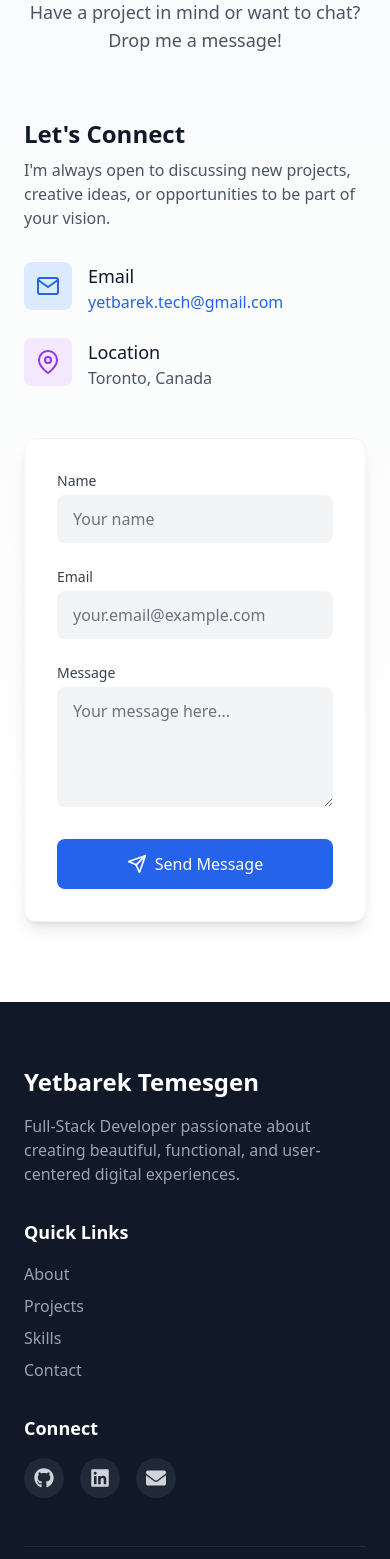
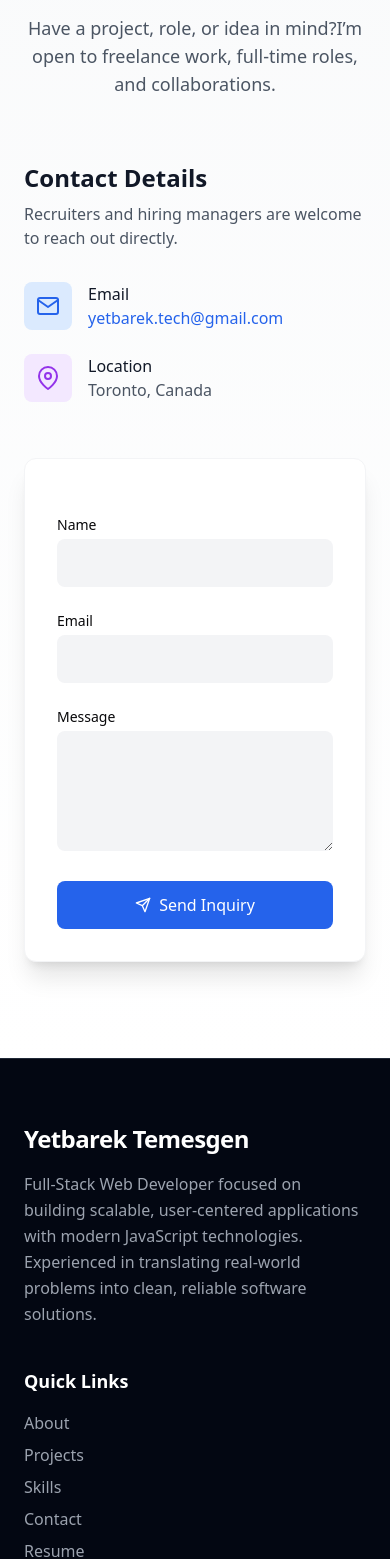
Before and after one commit to yetty8/portfolio-website, a Next.js app: page / in a window 390 px wide. Shown: the part 9212-10771 px from the top of the page. Built offline with nearby package versions, Linux system fonts and the light colour scheme.

Commit message:
Update Footer and ContactForm components with new styling and functionality

```diff
--- a/app/components/Footer.tsx
+++ b/app/components/Footer.tsx
@@ -1,64 +1,93 @@
 "use client";
 
-import { FaGithub, FaLinkedin, FaEnvelope, FaTwitter } from 'react-icons/fa';
-import { motion } from 'framer-motion';
-import Link from 'next/link';
+import Link from "next/link";
+import { motion } from "framer-motion";
+import { FaGithub, FaLinkedin, FaEnvelope, FaFilePdf } from "react-icons/fa";
 
 const socialLinks = [
   {
-    name: 'GitHub',
-    url: 'https://github.com/yetty8',
+    name: "GitHub",
+    url: "https://github.com/yetty8",
     icon: <FaGithub className="w-5 h-5" />,
   },
   {
-    name: 'LinkedIn',
-    url: 'https://www.linkedin.com/in/yetbarek-temesgen/',
+    name: "LinkedIn",
+    url: "https://www.linkedin.com/in/yetbarek-temesgen/",
     icon: <FaLinkedin className="w-5 h-5" />,
   },
   {
-    name: 'Email',
-    url: 'mailto:yetbarek.tech@gmail.com',
+    name: "Email",
+    url: "mailto:yetbarek.tech@gmail.com",
     icon: <FaEnvelope className="w-5 h-5" />,
   },
-
+  {
+    name: "Resume",
+    url: "/Yetbarek-Resume-v2.pdf",
+    icon: <FaFilePdf className="w-5 h-5" />,
+  },
 ];
 
-const Footer = () => {
+export default function Footer() {
   const currentYear = new Date().getFullYear();
 
   return (
-    <footer className="bg-gray-900 text-white pt-16 pb-8">
-      <div className="container px-6 mx-auto">
-        <div className="grid grid-cols-1 md:grid-cols-4 gap-8 mb-12">
-          <div className="col-span-1 md:col-span-2">
-            <h3 className="text-2xl font-bold mb-4">Yetbarek Temesgen</h3>
-            <p className="text-gray-400 max-w-md">
-              Full-Stack Developer passionate about creating beautiful, functional, and user-centered digital experiences.
+    <footer className="bg-gray-950 text-white border-t border-gray-800">
+      <div className="container mx-auto px-6 pt-16 pb-8">
+        <div className="grid grid-cols-1 md:grid-cols-4 gap-10 mb-12">
+          {/* Brand / About */}
+          <div className="md:col-span-2">
+            <h3 className="text-2xl font-bold tracking-tight mb-4">
+              Yetbarek Temesgen
+            </h3>
+            <p className="text-gray-400 max-w-md leading-relaxed">
+              Full-Stack Web Developer focused on building scalable,
+              user-centered applications with modern JavaScript technologies.
+              Experienced in translating real-world problems into clean,
+              reliable software solutions.
             </p>
           </div>
 
+          {/* Quick Links */}
           <div>
             <h4 className="text-lg font-semibold mb-4">Quick Links</h4>
             <ul className="space-y-2">
-              <li><Link href="#about" className="text-gray-400 hover:text-white transition-colors">About</Link></li>
-              <li><Link href="#projects" className="text-gray-400 hover:text-white transition-colors">Projects</Link></li>
-              <li><Link href="#skills" className="text-gray-400 hover:text-white transition-colors">Skills</Link></li>
-              <li><Link href="#contact" className="text-gray-400 hover:text-white transition-colors">Contact</Link></li>
+              {[
+                { label: "About", href: "#about" },
+                { label: "Projects", href: "#projects" },
+                { label: "Skills", href: "#skills" },
+                { label: "Contact", href: "#contact" },
+                { label: "Resume", href: "/Yetbarek-Resume-v2.pdf" },
+              ].map((link) => (
+                <li key={link.label}>
+                  <Link
+                    href={link.href}
+                    target={link.label === "Resume" ? "_blank" : undefined}
+                    className="text-gray-400 hover:text-white transition-colors focus:outline-none focus:text-white"
+                  >
+                    {link.label}
+                  </Link>
+                </li>
+              ))}
             </ul>
           </div>
 
+          {/* Social / Connect */}
           <div>
             <h4 className="text-lg font-semibold mb-4">Connect</h4>
-            <div className="flex space-x-4">
-              {socialLinks.map((social, index) => (
+            <div className="flex flex-wrap gap-4">
+              {socialLinks.map((social) => (
                 <motion.a
                   key={social.name}
                   href={social.url}
                   target="_blank"
                   rel="noopener noreferrer"
-                  whileHover={{ y: -3 }}
-                  className="w-10 h-10 rounded-full bg-gray-800 flex items-center justify-center text-gray-300 hover:text-white hover:bg-blue-600 transition-colors"
+                  whileHover={{ y: -3, scale: 1.05 }}
+                  whileTap={{ scale: 0.95 }}
                   aria-label={social.name}
+                  className="w-10 h-10 rounded-full bg-gray-800 flex items-center justify-center
+                             text-gray-300 hover:text-white
+                             hover:bg-gradient-to-br hover:from-blue-600 hover:to-indigo-600
+                             transition-colors focus:outline-none"
                 >
                   {social.icon}
                 </motion.a>
@@ -67,22 +96,28 @@ const Footer = () => {
           </div>
         </div>
 
-        <div className="border-t border-gray-800 pt-8 flex flex-col md:flex-row justify-between items-center">
-          <p className="text-gray-400 text-sm">
-            &copy; {currentYear} Yetbarek Temesgen. All rights reserved.
+        {/* Bottom Bar */}
+        <div className="border-t border-gray-800 pt-6 flex flex-col md:flex-row justify-between items-center gap-4">
+          <p className="text-gray-500 text-sm text-center md:text-left">
+            © {currentYear} Yetbarek Temesgen. Built with Next.js & Tailwind CSS.
           </p>
-          <div className="flex space-x-6 mt-4 md:mt-0">
-            <Link href="/privacy" className="text-gray-400 hover:text-white text-sm transition-colors">
-              Privacy Policy
+
+          <div className="flex gap-6">
+            <Link
+              href="/privacy"
+              className="text-gray-500 hover:text-white text-sm transition-colors"
+            >
+              Privacy
             </Link>
-            <Link href="/terms" className="text-gray-400 hover:text-white text-sm transition-colors">
-              Terms of Service
+            <Link
+              href="/terms"
+              className="text-gray-500 hover:text-white text-sm transition-colors"
+            >
+              Terms
             </Link>
           </div>
         </div>
       </div>
     </footer>
   );
-};
-
-export default Footer;
+}
--- a/app/sections/ContactForm.tsx
+++ b/app/sections/ContactForm.tsx
@@ -2,39 +2,61 @@
 
 import { useState } from "react";
 import { motion } from "framer-motion";
-import { FiMail, FiMapPin, FiSend, FiCheckCircle, FiXCircle } from "react-icons/fi";
+import {
+  FiMail,
+  FiMapPin,
+  FiSend,
+  FiCheckCircle,
+  FiXCircle,
+} from "react-icons/fi";
+
+type Status = "idle" | "sending" | "success" | "error";
 
 const ContactForm = () => {
   const [formData, setFormData] = useState({
     name: "",
     email: "",
     message: "",
+    company: "", // honeypot
   });
+
   const [errors, setErrors] = useState<Record<string, string>>({});
-  const [status, setStatus] = useState<"idle" | "sending" | "success" | "error">("idle");
+  const [status, setStatus] = useState<Status>("idle");
 
   const validate = () => {
     const newErrors: Record<string, string> = {};
+
     if (!formData.name.trim()) newErrors.name = "Name is required";
+
     if (!formData.email.trim()) {
       newErrors.email = "Email is required";
     } else if (!/^[^\s@]+@[^\s@]+\.[^\s@]+$/.test(formData.email)) {
-      newErrors.email = "Please enter a valid email";
+      newErrors.email = "Please enter a valid email address";
     }
-    if (!formData.message.trim()) newErrors.message = "Message is required";
+
+    if (!formData.message.trim())
+      newErrors.message = "Message is required";
+
     return newErrors;
   };
 
-  const handleChange = (e: React.ChangeEvent<HTMLInputElement | HTMLTextAreaElement>) => {
+  const handleChange = (
+    e: React.ChangeEvent<HTMLInputElement | HTMLTextAreaElement>
+  ) => {
     const { name, value } = e.target;
-    setFormData(prev => ({ ...prev, [name]: value }));
+    setFormData((prev) => ({ ...prev, [name]: value }));
+
     if (errors[name]) {
-      setErrors(prev => ({ ...prev, [name]: "" }));
+      setErrors((prev) => ({ ...prev, [name]: "" }));
     }
   };
 
   const handleSubmit = async (e: React.FormEvent) => {
     e.preventDefault();
+
+    // Honeypot check
+    if (formData.company) return;
+
     const validationErrors = validate();
     if (Object.keys(validationErrors).length > 0) {
       setErrors(validationErrors);
@@ -44,52 +66,54 @@ const ContactForm = () => {
     setStatus("sending");
 
     try {
-      const response = await fetch('/api/send', {
-        method: 'POST',
-        headers: {
-          'Content-Type': 'application/json',
-        },
+      const res = await fetch("/api/send", {
+        method: "POST",
+        headers: { "Content-Type": "application/json" },
         body: JSON.stringify({
           name: formData.name,
           email: formData.email,
           message: formData.message,
-          subject: `New Contact from ${formData.name}`
+          subject: `New Portfolio Contact — ${formData.name}`,
         }),
       });
 
-      if (response.ok) {
+      if (!res.ok) throw new Error();
+
       setStatus("success");
-        setFormData({ name: "", email: "", message: "" });
-        setTimeout(() => setStatus("idle"), 5000);
-      } else {
-        throw new Error('Failed to send message');
-      }
-    } catch (error) {
-      console.error('Error:', error);
+      setFormData({ name: "", email: "", message: "", company: "" });
+      setTimeout(() => setStatus("idle"), 6000);
+    } catch {
       setStatus("error");
     }
   };
 
   return (
-    <section id="contact" className="py-20 bg-gradient-to-b from-gray-50 to-white dark:from-gray-900 dark:to-gray-800">
-      <div className="container px-6 mx-auto max-w-7xl">
+    <section
+      id="contact"
+      className="py-24 bg-gradient-to-b from-gray-50 to-white dark:from-gray-900 dark:to-gray-800"
+    >
+      <div className="max-w-7xl mx-auto px-6">
         <motion.div
           initial={{ opacity: 0, y: 20 }}
           whileInView={{ opacity: 1, y: 0 }}
           viewport={{ once: true }}
-          transition={{ duration: 0.5 }}
+          transition={{ duration: 0.6 }}
           className="max-w-4xl mx-auto"
         >
+          {/* Header */}
           <div className="text-center">
-            <h2 className="text-4xl font-bold tracking-tight bg-clip-text text-transparent bg-gradient-to-r from-blue-600 to-cyan-500 sm:text-5xl">
-              Get In Touch
+            <h2 className="text-4xl sm:text-5xl font-bold tracking-tight bg-gradient-to-r from-blue-600 to-cyan-500 bg-clip-text text-transparent">
+              Let’s Work Together
             </h2>
             <p className="mt-4 text-lg text-gray-600 dark:text-gray-300">
-              Have a project in mind or want to chat? Drop me a message!
+              Have a project, role, or idea in mind?
+              <br className="hidden sm:block" />
+              I’m open to freelance work, full-time roles, and collaborations.
             </p>
           </div>
 
-          <div className="grid gap-12 mt-16 md:grid-cols-2">
+          <div className="grid gap-14 mt-16 md:grid-cols-2">
+            {/* Info */}
             <motion.div
               initial={{ opacity: 0, x: -20 }}
               whileInView={{ opacity: 1, x: 0 }}
@@ -98,171 +122,147 @@ const ContactForm = () => {
               className="space-y-8"
             >
               <div>
-                <h3 className="text-2xl font-bold text-gray-900 dark:text-white">Let's Connect</h3>
+                <h3 className="text-2xl font-semibold text-gray-900 dark:text-white">
+                  Contact Details
+                </h3>
                 <p className="mt-2 text-gray-600 dark:text-gray-300">
-                  I'm always open to discussing new projects, creative ideas, or opportunities to be part of your vision.
+                  Recruiters and hiring managers are welcome to reach out directly.
                 </p>
               </div>
 
               <div className="space-y-6">
-                <div className="flex items-start space-x-4">
-                  <div className="flex items-center justify-center flex-shrink-0 w-12 h-12 rounded-lg bg-blue-100 dark:bg-blue-900/50 text-blue-600 dark:text-blue-400">
+                <div className="flex items-start gap-4">
+                  <div className="w-12 h-12 flex items-center justify-center rounded-lg bg-blue-100 dark:bg-blue-900/40 text-blue-600 dark:text-blue-400">
                     <FiMail className="w-6 h-6" />
                   </div>
                   <div>
-                    <h4 className="text-lg font-medium text-gray-900 dark:text-white">Email</h4>
+                    <p className="font-medium text-gray-900 dark:text-white">
+                      Email
+                    </p>
                     <a
                       href="mailto:yetbarek.tech@gmail.com"
-                      className="text-blue-600 transition-colors hover:text-blue-700 dark:text-blue-400 dark:hover:text-blue-300"
+                      className="text-blue-600 hover:underline dark:text-blue-400"
                     >
                       yetbarek.tech@gmail.com
                     </a>
                   </div>
                 </div>
 
-                <div className="flex items-start space-x-4">
-                  <div className="flex items-center justify-center flex-shrink-0 w-12 h-12 rounded-lg bg-purple-100 dark:bg-purple-900/50 text-purple-600 dark:text-purple-400">
+                <div className="flex items-start gap-4">
+                  <div className="w-12 h-12 flex items-center justify-center rounded-lg bg-purple-100 dark:bg-purple-900/40 text-purple-600 dark:text-purple-400">
                     <FiMapPin className="w-6 h-6" />
                   </div>
                   <div>
-                    <h4 className="text-lg font-medium text-gray-900 dark:text-white">Location</h4>
-                    <p className="text-gray-600 dark:text-gray-300">Toronto, Canada</p>
+                    <p className="font-medium text-gray-900 dark:text-white">
+                      Location
+                    </p>
+                    <p className="text-gray-600 dark:text-gray-300">
+                      Toronto, Canada
+                    </p>
                   </div>
                 </div>
               </div>
             </motion.div>
 
+            {/* Form */}
             <motion.div
               initial={{ opacity: 0, x: 20 }}
               whileInView={{ opacity: 1, x: 0 }}
               viewport={{ once: true }}
               transition={{ delay: 0.4 }}
-              className="relative"
             >
-              <div className="p-8 bg-white rounded-xl shadow-lg dark:bg-gray-800/50 backdrop-blur-sm border border-gray-100 dark:border-gray-700/50">
+              <div className="p-8 rounded-xl bg-white dark:bg-gray-800/60 shadow-xl border border-gray-100 dark:border-gray-700/50">
                 {status === "success" ? (
                   <div className="text-center">
-                    <div className="inline-flex items-center justify-center w-16 h-16 mx-auto mb-4 rounded-full bg-green-100 dark:bg-green-900/30">
-                      <FiCheckCircle className="w-8 h-8 text-green-600 dark:text-green-400" />
-                    </div>
-                    <h3 className="mb-2 text-2xl font-bold text-gray-900 dark:text-white">
-                      Message Sent!
+                    <FiCheckCircle className="w-14 h-14 mx-auto text-green-500 mb-4" />
+                    <h3 className="text-2xl font-semibold mb-2">
+                      Message Sent
                     </h3>
                     <p className="text-gray-600 dark:text-gray-300">
-                      Thank you for reaching out. I'll get back to you soon!
+                      Thanks for reaching out — I’ll respond shortly.
                     </p>
                   </div>
                 ) : status === "error" ? (
                   <div className="text-center">
-                    <div className="inline-flex items-center justify-center w-16 h-16 mx-auto mb-4 rounded-full bg-red-100 dark:bg-red-900/30">
-                      <FiXCircle className="w-8 h-8 text-red-600 dark:text-red-400" />
-                    </div>
-                    <h3 className="mb-2 text-2xl font-bold text-gray-900 dark:text-white">
-                      Oops!
+                    <FiXCircle className="w-14 h-14 mx-auto text-red-500 mb-4" />
+                    <h3 className="text-2xl font-semibold mb-2">
+                      Something went wrong
                     </h3>
-                    <p className="mb-6 text-gray-600 dark:text-gray-300">
-                      Something went wrong. Please try again later.
+                    <p className="text-gray-600 dark:text-gray-300 mb-6">
+                      Please try again or contact me directly via email.
                     </p>
                     <button
                       onClick={() => setStatus("idle")}
-                      className="px-6 py-2 font-medium text-white transition-colors bg-blue-600 rounded-lg hover:bg-blue-700"
+                      className="px-6 py-2 bg-blue-600 text-white rounded-lg hover:bg-blue-700"
                     >
                       Try Again
                     </button>
                   </div>
                 ) : (
                   <form onSubmit={handleSubmit} className="space-y-6">
-                    <div>
-                      <label
-                        htmlFor="name"
-                        className="block text-sm font-medium text-gray-700 dark:text-gray-300"
-                      >
-                        Name
-                      </label>
-                      <div className="mt-1">
+                    {/* Honeypot */}
                     <input
                       type="text"
-                          id="name"
-                          name="name"
-                          value={formData.name}
+                      name="company"
+                      value={formData.company}
                       onChange={handleChange}
-                          className={`block w-full px-4 py-3 text-gray-900 placeholder-gray-500 bg-gray-100 border-0 rounded-lg dark:bg-gray-700/50 dark:text-white dark:placeholder-gray-400 focus:ring-2 focus:ring-blue-500 focus:ring-offset-2 ${
-                            errors.name ? "ring-2 ring-red-500" : ""
+                      className="hidden"
+                      tabIndex={-1}
+                      autoComplete="off"
+                    />
+
+                    {["name", "email"].map((field) => (
+                      <div key={field}>
+                        <label className="block text-sm font-medium mb-1">
+                          {field === "name" ? "Name" : "Email"}
+                        </label>
+                        <input
+                          type={field === "email" ? "email" : "text"}
+                          name={field}
+                          value={(formData as any)[field]}
+                          onChange={handleChange}
+                          className={`w-full px-4 py-3 rounded-lg bg-gray-100 dark:bg-gray-700/60 focus:ring-2 focus:ring-blue-500 ${
+                            errors[field] ? "ring-2 ring-red-500" : ""
                           }`}
-                          placeholder="Your name"
                         />
-                        {errors.name && (
-                          <p className="mt-1 text-sm text-red-600">{errors.name}</p>
+                        {errors[field] && (
+                          <p className="text-sm text-red-600 mt-1">
+                            {errors[field]}
+                          </p>
                         )}
                       </div>
-                    </div>
+                    ))}
 
                     <div>
-                      <label
-                        htmlFor="email"
-                        className="block text-sm font-medium text-gray-700 dark:text-gray-300"
-                      >
-                        Email
-                      </label>
-                      <div className="mt-1">
-                        <input
-                          type="email"
-                          id="email"
-                          name="email"
-                          value={formData.email}
-                          onChange={handleChange}
-                          className={`block w-full px-4 py-3 text-gray-900 placeholder-gray-500 bg-gray-100 border-0 rounded-lg dark:bg-gray-700/50 dark:text-white dark:placeholder-gray-400 focus:ring-2 focus:ring-blue-500 focus:ring-offset-2 ${
-                            errors.email ? "ring-2 ring-red-500" : ""
-                          }`}
-                          placeholder="your.email@example.com"
-                        />
-                        {errors.email && (
-                          <p className="mt-1 text-sm text-red-600">{errors.email}</p>
-                        )}
-                      </div>
-                    </div>
-
-                    <div>
-                      <label
-                        htmlFor="message"
-                        className="block text-sm font-medium text-gray-700 dark:text-gray-300"
-                      >
+                      <label className="block text-sm font-medium mb-1">
                         Message
                       </label>
-                      <div className="mt-1">
                       <textarea
-                          id="message"
                         name="message"
                         rows={4}
                         value={formData.message}
                         onChange={handleChange}
-                          className={`block w-full px-4 py-3 text-gray-900 placeholder-gray-500 bg-gray-100 border-0 rounded-lg dark:bg-gray-700/50 dark:text-white dark:placeholder-gray-400 focus:ring-2 focus:ring-blue-500 focus:ring-offset-2 ${
+                        className={`w-full px-4 py-3 rounded-lg bg-gray-100 dark:bg-gray-700/60 focus:ring-2 focus:ring-blue-500 ${
                           errors.message ? "ring-2 ring-red-500" : ""
                         }`}
-                          placeholder="Your message here..."
-                        ></textarea>
+                      />
                       {errors.message && (
-                          <p className="mt-1 text-sm text-red-600">{errors.message}</p>
+                        <p className="text-sm text-red-600 mt-1">
+                          {errors.message}
+                        </p>
                       )}
                     </div>
-                    </div>
 
-                    <div className="pt-2">
                     <button
                       type="submit"
                       disabled={status === "sending"}
-                        className="inline-flex items-center justify-center w-full px-6 py-3 text-base font-medium text-white transition-colors bg-blue-600 border border-transparent rounded-lg shadow-sm hover:bg-blue-700 focus:outline-none focus:ring-2 focus:ring-offset-2 focus:ring-blue-500 disabled:opacity-70 disabled:cursor-not-allowed"
+                      className="w-full flex items-center justify-center gap-2 px-6 py-3 bg-blue-600 text-white rounded-lg hover:bg-blue-700 disabled:opacity-70"
                     >
-                        {status === "sending" ? (
-                          "Sending..."
-                        ) : (
-                          <>
-                            <FiSend className="w-5 h-5 mr-2" />
-                            Send Message
-                          </>
-                        )}
+                      <FiSend />
+                      {status === "sending"
+                        ? "Sending..."
+                        : "Send Inquiry"}
                     </button>
-                    </div>
                   </form>
                 )}
               </div>
```
Lines whose indentation alone changed are shown as unchanged.
